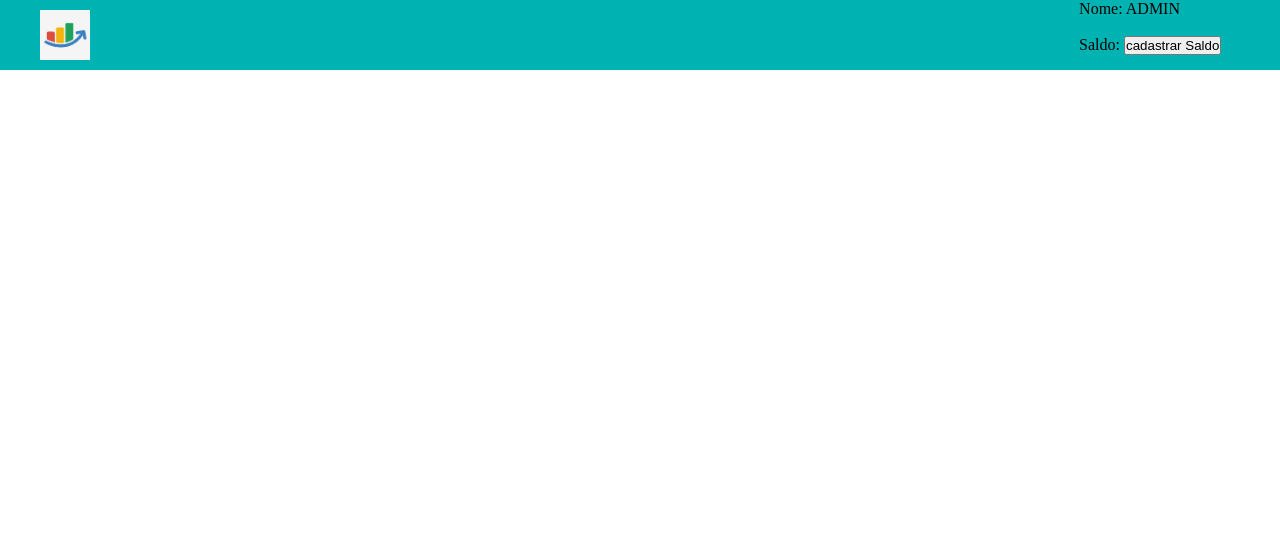
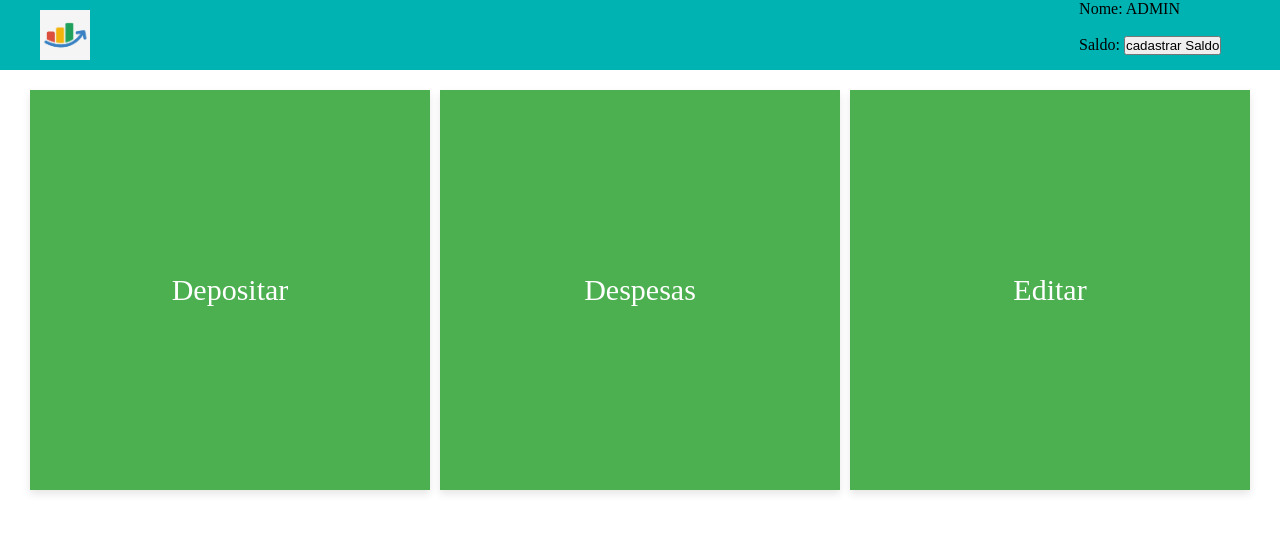
Before and after one commit to RafaOsadzuk/sistema_financas, a PHP site: page /views/index.html in a window 1280 px wide. Shown: the top 533 px of the page. Run offline with PHP 8.4, Linux system fonts and the light colour scheme.

Commit message:
Adicionando botões para funções principais

```diff
--- a/src/public/style.css
+++ b/src/public/style.css
@@ -75,3 +75,28 @@
 .dadosContainer p {
     margin-right: 100px;
 }
+
+.button-container {
+    display: flex;
+    margin-top: 20px;
+    gap: 10px;
+    justify-content: center;
+}
+.button {
+    width: 400px;
+    height: 400px;
+    background-color: #4CAF50;
+    color: white;
+    display: flex;
+    align-items: center;
+    justify-content: center;
+    cursor: pointer;
+    transition: background-color 0.3s, transform 0.3s;
+    box-shadow: 0 4px 8px rgba(0, 0, 0, 0.1);
+    border: none;
+    font-size: 30px;
+}
+.button:hover {
+    background-color: #45a049;
+    transform: translateY(-5px);
+}
--- a/src/views/index.html
+++ b/src/views/index.html
@@ -24,5 +24,11 @@
 
     </header>
 
+    <div class="button-container">
+        <div class="button" onclick="alert('Botão 1 clicado!')">Depositar</div>
+        <div class="button" onclick="alert('Botão 2 clicado!')">Despesas</div>
+        <div class="button" onclick="alert('Botão 3 clicado!')">Editar</div>
+    </div>
+
     <script src="/src/public/app.js"></script>
 </html>
```
